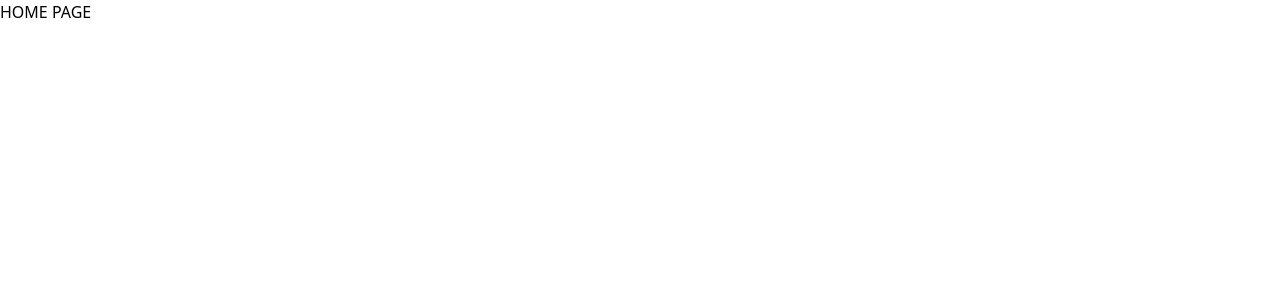
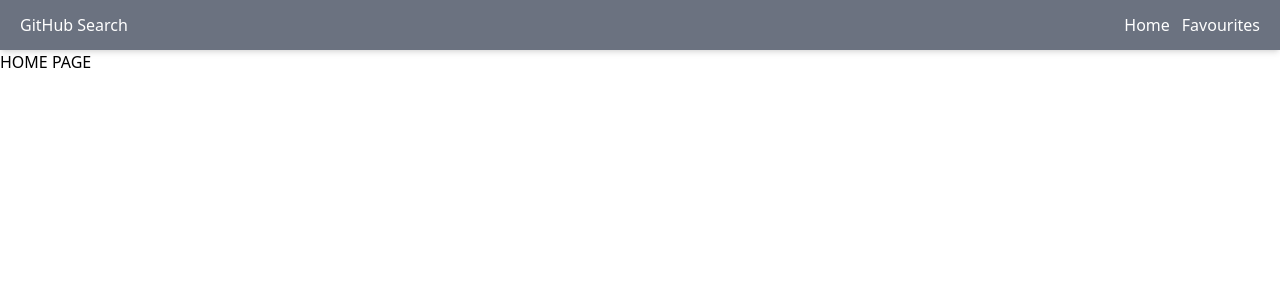
Before and after one commit to astremsky/githubAPI, a React (Create React App) app: page / in a window 1280 px wide. Shown: the top 300 px of the page. Built offline with nearby package versions, Linux system fonts and the light colour scheme.

Commit message:
Navigation Component

```diff
--- a/src/App.tsx
+++ b/src/App.tsx
@@ -1,15 +1,18 @@
-import { Home } from '@material-ui/icons';
 import React from 'react';
 import { Route, Routes } from 'react-router-dom';
+import { Navigation } from './Components/Navigation';
 import { FavouritesPage } from './Pages/FavouritesPage';
 import { HomePage } from './Pages/HomePage';
 
 function App() {
   return (
+    <>
+      <Navigation />
       <Routes>
         <Route path='/' element={ <HomePage />} />
         <Route path='/favourites' element={ <FavouritesPage />} />
       </Routes>
+    </>
   );
 }
 
--- /dev/null
+++ b/src/Components/Navigation.tsx
@@ -0,0 +1,17 @@
+
+import * as React from 'react';
+import { Link } from 'react-router-dom';
+
+export function Navigation() {
+  return(
+    <nav className="flex justify-between items-center h-[50px] px-5 shadow-md bg-gray-500 text-white">
+      <h2>
+        GitHub Search
+      </h2>
+      <span>
+        <Link to="/" className="mr-3">Home</Link>
+        <Link to="/favourites">Favourites</Link>
+      </span>
+    </nav>
+  )
+}
```
